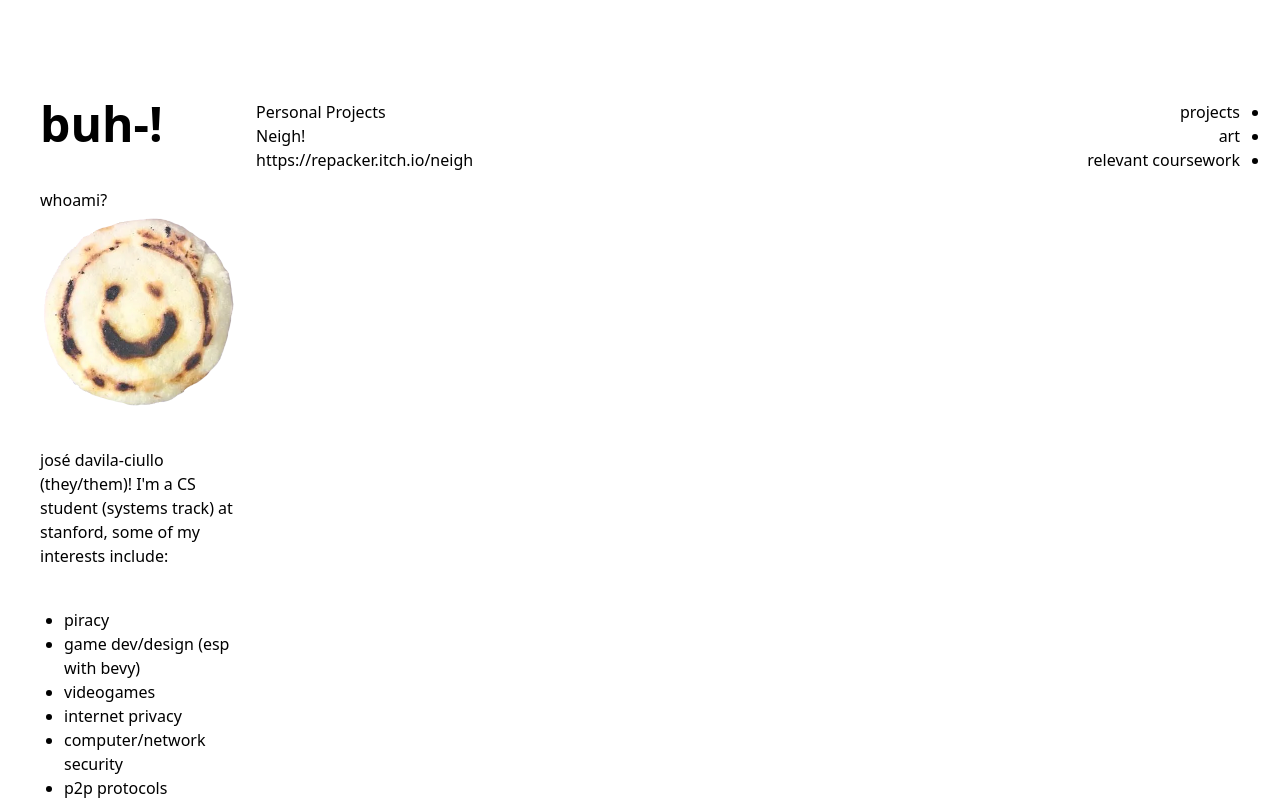
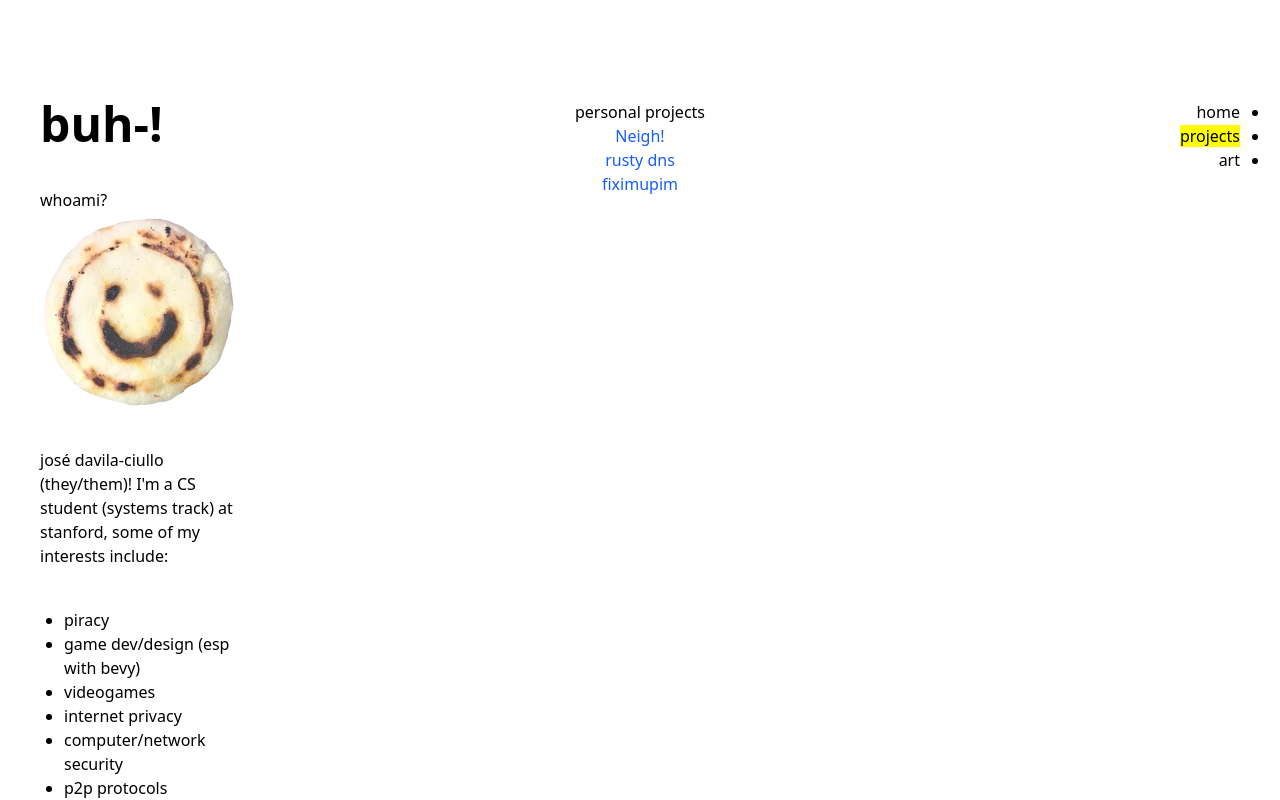
Before and after one commit to crackrepacktorrent/portfolio, a SvelteKit app: page /projects in a window 1280 px wide. Shown: the top 800 px of the page. Built offline with nearby package versions, Linux system fonts and the light colour scheme.

Commit message:
More basic progress

```diff
--- a/src/routes/+layout.svelte
+++ b/src/routes/+layout.svelte
@@ -5,6 +5,7 @@
 	import arepa2 from "$lib/arepa2.png";
 	import arepa3 from "$lib/arepa3.png";
 	import { crossfade } from 'svelte/transition';
+	import { page } from '$app/state';
 </script>
 
 <div class="my-25 mx-10 grid grid-cols-[25vh_auto_25vh] gap-4 h-[80%]">
@@ -56,17 +57,23 @@
     </div>
     <div class="text-right" dir="rtl">
         <ul class="list-disc">
+			<li>
+				<a href="/" class={page.url.pathname === "/" ? "active" : ""}>home</a>
+			</li>
             <li>
-                <a href="/projects">projects</a>
+                <a href="/projects" class={page.url.pathname === "/projects" ? "active" : ""}>projects</a>
             </li>
             <li>
-                <a href="/art">art</a>
-            </li>
-            <li>
-                <a href="/coursework">relevant coursework</a>
+                <a href="/art" class={page.url.pathname === "/art" ? "active" : ""}>art</a>
             </li>
         </ul>
     </div>
     <div class=" p-2 col-span-3 text-center">
     </div>
 </div>
+
+<style>
+	.active {
+		background-color: yellow;
+	}
+</style>
--- a/src/routes/+page.svelte
+++ b/src/routes/+page.svelte
@@ -1 +1 @@
-about
+about coming soon!
--- a/src/routes/art/+page.svelte
+++ b/src/routes/art/+page.svelte
@@ -0,0 +1 @@
+some of my art
--- a/src/routes/projects/+page.svelte
+++ b/src/routes/projects/+page.svelte
@@ -1,5 +1,14 @@
-<h1>Personal Projects</h1>
+<div class="text-center">
+    <h1 class="">personal projects</h1>
 
-<h2>Neigh!</h2>
+    <a href="https://repacker.itch.io/neigh" class=" text-blue-600">Neigh!</a>
 
-https://repacker.itch.io/neigh
+    <p>
+        <a href="" class="text-blue-600">rusty dns</a>
+
+    </p>
+
+    <p>
+        <a href="https://simrant.itch.io/fiximupim-v2" class="text-blue-600">fiximupim</a>
+    </p>
+</div>
```
Also changed, not shown: src/routes/coursework/+page.svelte (deleted).
